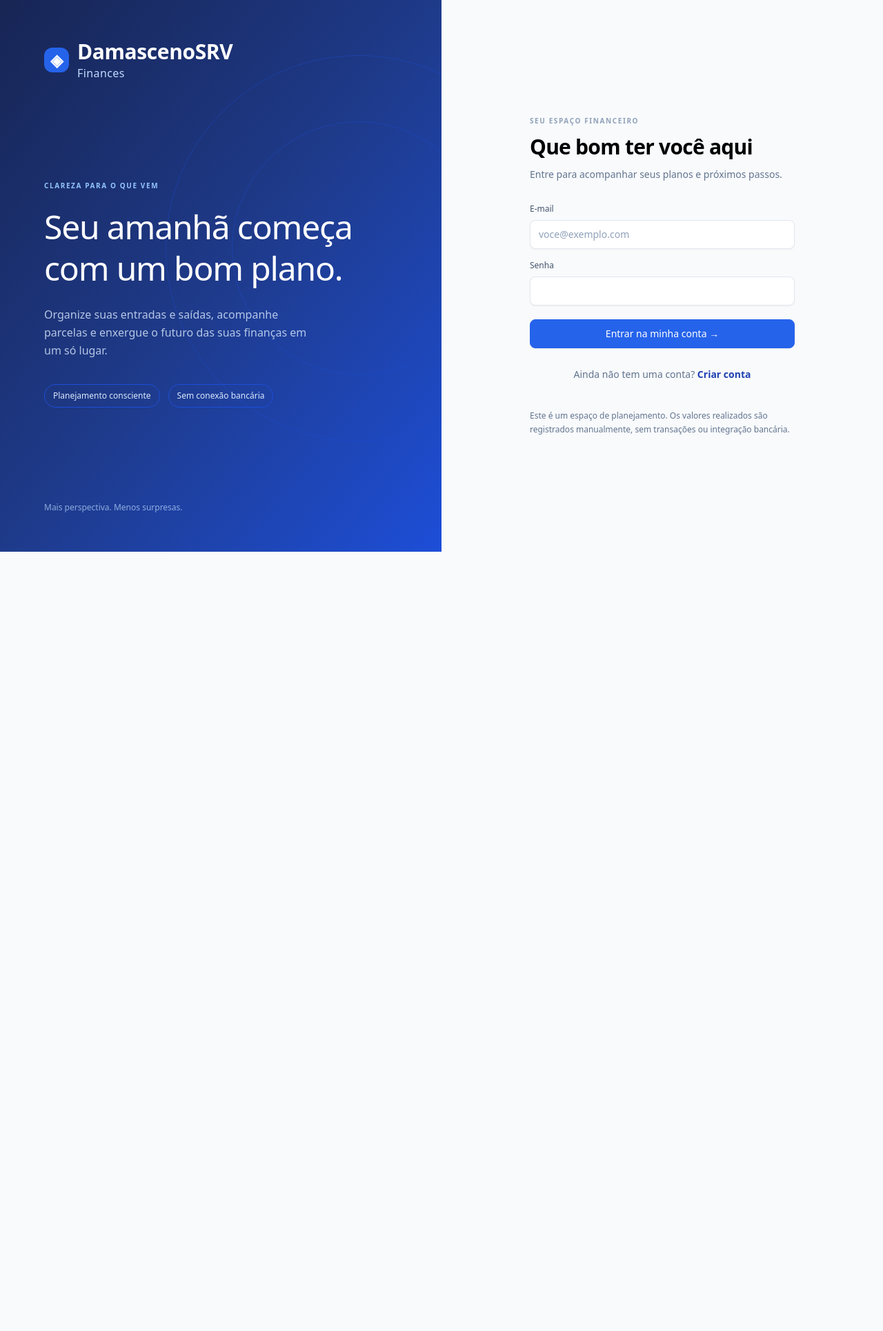
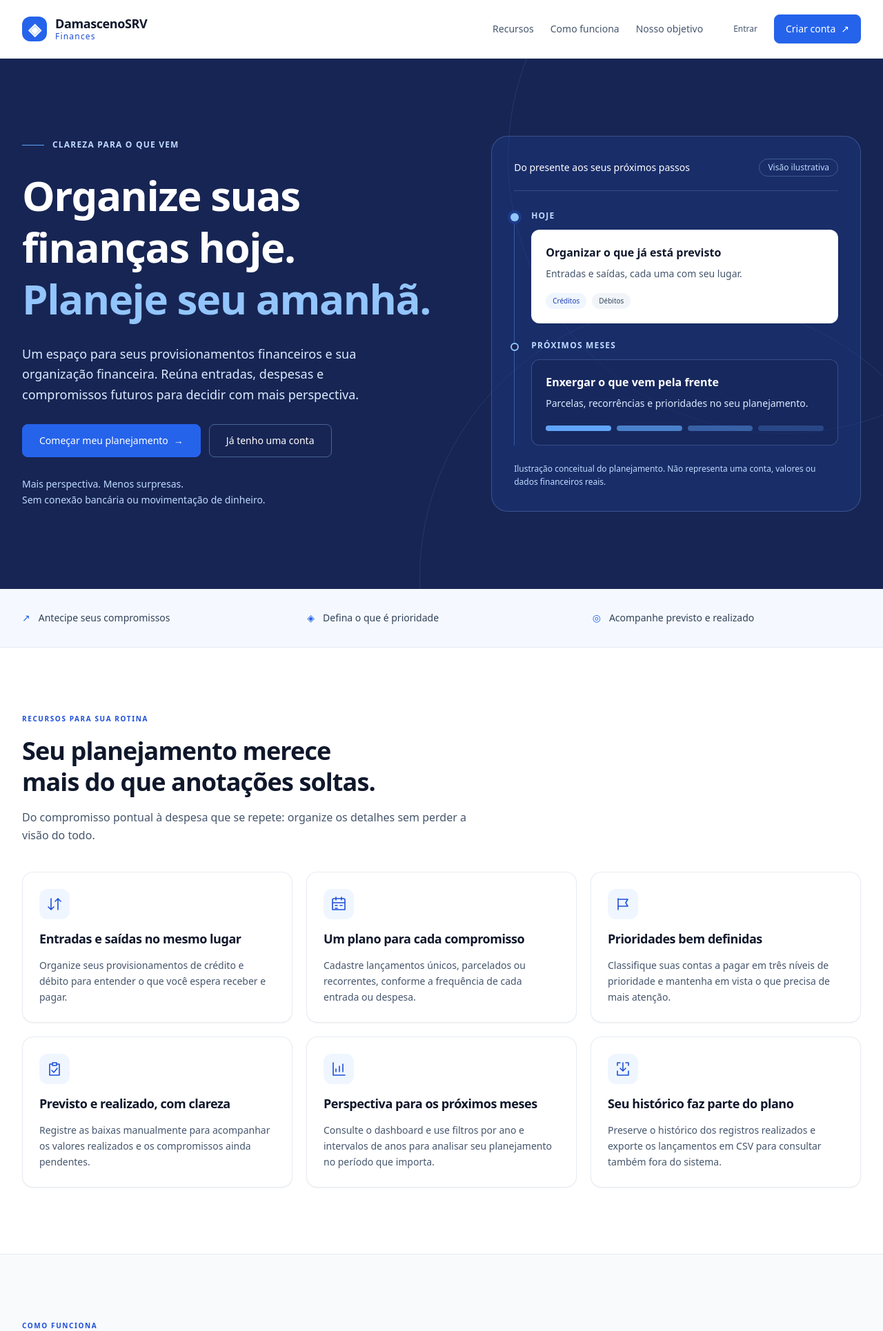
Before and after one commit to leonardohenriquedc/finances, a Laravel app: page / in a window 1280 px wide. Shown: the top 1930 px of the page at 69% size. Before the commit the page ends 800 px from the top, so only its background shows below. Run offline with Laravel 12, Linux system fonts and the light colour scheme; style sheets or scripts are compiled from the project's sources.

Commit message:
created a page of presentation

```diff
--- a/resources/js/App.vue
+++ b/resources/js/App.vue
@@ -11,6 +11,8 @@ import PriorityBadge from './PriorityBadge.vue';
 import { api, refreshCsrf, ApiError, errorMessage, money, date, today, statusLabel } from './api';
 import type { User, Dashboard, FinancialPlan, Occurrence, OccurrencePage, Filters, FieldErrors } from './types';
 import { chartFilters, filterParams, readFilterParams, yearLabel } from './yearFilters';
+
+defineProps<{ initialRegister?: boolean }>();
 
 type View = 'dashboard' | 'transactions' | 'recurrences';
 const user = ref<User | null>(null), starting = ref(true), busy = ref(false), actionBusy = ref(false);
@@ -132,7 +134,7 @@ const stateLabel = { active: 'Ativa', paused: 'Pausada', ended: 'Encerrada' };
 
 <template>
     <div v-if="starting" class="flex min-h-screen flex-col items-center justify-center gap-4 bg-slate-50" role="status"><span class="brand-mark">◈</span><p class="text-sm text-slate-500">Preparando o DamascenoSRV Finances…</p></div>
-    <template v-else-if="!user"><div v-if="error" class="fixed inset-x-4 top-4 z-50 mx-auto max-w-lg"><Errors :message="error" /><button class="btn-secondary mt-2" @click="initialize">Tentar novamente</button></div><Auth @authenticated="authenticated" /></template>
+    <template v-else-if="!user"><div v-if="error" class="fixed inset-x-4 top-4 z-50 mx-auto max-w-lg"><Errors :message="error" /><button class="btn-secondary mt-2" @click="initialize">Tentar novamente</button></div><Auth :initial-register="initialRegister" @authenticated="authenticated" /></template>
     <div v-else class="min-h-screen bg-canvas text-slate-800">
         <a href="#main-content" class="sr-only focus:not-sr-only focus:fixed focus:top-3 focus:left-3 focus:z-50 focus:bg-white focus:p-4">Pular para o conteúdo</a>
         <aside class="sidebar">
--- a/resources/js/Auth.vue
+++ b/resources/js/Auth.vue
@@ -4,7 +4,8 @@ import { api, refreshCsrf, ApiError, errorMessage } from './api';
 import type { User, FieldErrors } from './types';
 import Errors from './Errors.vue';
 const emit = defineEmits<{ authenticated: [user: User] }>();
-const register = ref(false), busy = ref(false), error = ref(''), fields = ref<FieldErrors>({});
+const props = defineProps<{ initialRegister?: boolean }>();
+const register = ref(props.initialRegister ?? false), busy = ref(false), error = ref(''), fields = ref<FieldErrors>({});
 const form = reactive({ name: '', email: '', password: '', password_confirmation: '' });
 async function submit() {
     busy.value = true; error.value = ''; fields.value = {};
--- /dev/null
+++ b/resources/js/Presentation.vue
@@ -0,0 +1,174 @@
+<script setup lang="ts">
+defineProps<{ appUrl: string; registerUrl: string }>();
+
+const features: ReadonlyArray<{ title: string; description: string; icon: string }> = [
+    { title: 'Entradas e saídas no mesmo lugar', description: 'Organize seus provisionamentos de crédito e débito para entender o que você espera receber e pagar.', icon: 'M7 4v16m-4-4 4 4 4-4M17 20V4m-4 4 4-4 4 4' },
+    { title: 'Um plano para cada compromisso', description: 'Cadastre lançamentos únicos, parcelados ou recorrentes, conforme a frequência de cada entrada ou despesa.', icon: 'M8 2v4m8-4v4M3 10h18M5 4h14a2 2 0 0 1 2 2v14H3V6a2 2 0 0 1 2-2m2 10h3m4 0h3m-10 4h3' },
+    { title: 'Prioridades bem definidas', description: 'Classifique suas contas a pagar em três níveis de prioridade e mantenha em vista o que precisa de mais atenção.', icon: 'M5 20V4m0 1h14l-3 5 3 5H5' },
+    { title: 'Previsto e realizado, com clareza', description: 'Registre as baixas manualmente para acompanhar os valores realizados e os compromissos ainda pendentes.', icon: 'M9 5H5v16h14V5h-4M9 3h6v4H9zM8 14l3 3 5-6' },
+    { title: 'Perspectiva para os próximos meses', description: 'Consulte o dashboard e use filtros por ano e intervalos de anos para analisar seu planejamento no período que importa.', icon: 'M4 3v18h17M8 16v-4m5 4V8m5 8V5' },
+    { title: 'Seu histórico faz parte do plano', description: 'Preserve o histórico dos registros realizados e exporte os lançamentos em CSV para consultar também fora do sistema.', icon: 'M12 3v12m-4-4 4 4 4-4M4 15v6h16v-6M4 7V3h4m8 0h4v4' },
+];
+
+const steps: ReadonlyArray<{ number: string; title: string; description: string }> = [
+    { number: '01', title: 'Coloque seus planos no papel. Ou melhor, aqui.', description: 'Cadastre as entradas e saídas previstas, escolha a frequência e defina as prioridades das suas contas a pagar.' },
+    { number: '02', title: 'Olhe além do mês atual.', description: 'Explore os períodos e o dashboard para visualizar como seus compromissos se distribuem ao longo do tempo.' },
+    { number: '03', title: 'Acompanhe o que aconteceu.', description: 'Informe manualmente os pagamentos e recebimentos realizados e mantenha seu planejamento atualizado.' },
+];
+</script>
+
+<template>
+    <div class="min-h-screen bg-white text-slate-900" lang="pt-BR">
+        <a href="#conteudo" class="sr-only z-50 rounded-lg bg-white px-5 py-3 text-brand-800 focus:not-sr-only focus:fixed focus:top-4 focus:left-4">Pular para o conteúdo</a>
+
+        <header class="border-b border-slate-200/80 bg-white">
+            <div class="mx-auto flex max-w-7xl flex-wrap items-center justify-between gap-x-8 gap-y-5 px-6 py-5 lg:px-8">
+                <a href="#" class="inline-flex items-center gap-3 font-semibold tracking-tight" aria-label="DamascenoSRV Finances — início">
+                    <span class="brand-mark" aria-hidden="true">◈</span>
+                    <span><span class="block text-lg leading-tight">DamascenoSRV</span><span class="block text-xs font-medium tracking-widest text-brand-700">Finances</span></span>
+                </a>
+                <nav aria-label="Navegação principal" class="flex flex-wrap items-center gap-x-6 gap-y-2 text-sm font-medium text-slate-600 lg:ml-auto">
+                    <a href="#recursos" class="inline-flex min-h-11 items-center hover:text-brand-700">Recursos</a>
+                    <a href="#como-funciona" class="inline-flex min-h-11 items-center hover:text-brand-700">Como funciona</a>
+                    <a href="#objetivo" class="inline-flex min-h-11 items-center hover:text-brand-700">Nosso objetivo</a>
+                </nav>
+                <div class="flex flex-wrap items-center gap-3">
+                    <a :href="appUrl" class="btn-quiet">Entrar</a>
+                    <a :href="registerUrl" class="btn-primary">Criar conta <span aria-hidden="true">↗</span></a>
+                </div>
+            </div>
+        </header>
+
+        <main id="conteudo" tabindex="-1">
+            <section aria-labelledby="hero-title" class="relative isolate overflow-hidden bg-brand-950 text-white">
+                <div aria-hidden="true" class="pointer-events-none absolute -top-64 -right-64 size-200 rounded-full border border-brand-400/15"></div>
+                <div aria-hidden="true" class="pointer-events-none absolute -right-32 -bottom-96 size-200 rounded-full border border-brand-400/15"></div>
+                <div class="relative mx-auto grid max-w-7xl items-center gap-14 px-6 py-20 sm:py-24 lg:grid-cols-[1.15fr_1fr] lg:gap-16 lg:px-8 lg:py-28">
+                    <div class="flex flex-col items-start gap-7">
+                        <p class="flex items-center gap-3 text-xs font-semibold tracking-widest text-brand-200"><span aria-hidden="true" class="h-px w-8 bg-brand-400"></span>CLAREZA PARA O QUE VEM</p>
+                        <h1 id="hero-title" class="max-w-2xl text-4xl leading-tight font-semibold tracking-tight sm:text-5xl lg:text-6xl">Organize suas finanças hoje. <span class="text-brand-300">Planeje seu amanhã.</span></h1>
+                        <p class="max-w-lg text-base leading-relaxed text-brand-100 sm:text-lg">Um espaço para seus provisionamentos financeiros e sua organização financeira. Reúna entradas, despesas e compromissos futuros para decidir com mais perspectiva.</p>
+                        <div class="flex flex-wrap gap-3">
+                            <a :href="registerUrl" class="btn-primary min-h-12 px-6">Começar meu planejamento <span aria-hidden="true">→</span></a>
+                            <a :href="appUrl" class="inline-flex min-h-12 items-center justify-center rounded-lg border border-brand-300/40 px-6 py-3 text-sm font-medium text-white hover:bg-brand-900">Já tenho uma conta</a>
+                        </div>
+                        <p class="text-sm leading-relaxed text-brand-200">Mais perspectiva. Menos surpresas.<br />Sem conexão bancária ou movimentação de dinheiro.</p>
+                    </div>
+
+                    <figure class="min-w-0 rounded-3xl border border-brand-300/25 bg-brand-900/40 p-5 sm:p-8">
+                        <div class="flex flex-wrap items-center justify-between gap-3 border-b border-brand-300/20 pb-5">
+                            <p class="text-sm font-medium text-white">Do presente aos seus próximos passos</p>
+                            <span class="rounded-full border border-brand-300/30 px-3 py-1 text-xs text-brand-200">Visão ilustrativa</span>
+                        </div>
+                        <ol class="relative mt-7 flex flex-col gap-6 border-l border-brand-400/40 pl-6">
+                            <li class="relative flex flex-col gap-3">
+                                <span aria-hidden="true" class="absolute top-1 -left-7.5 size-3 rounded-full bg-brand-300 ring-4 ring-brand-900"></span>
+                                <p class="text-xs font-semibold tracking-widest text-brand-200">HOJE</p>
+                                <div class="rounded-xl border border-brand-200/30 bg-white p-4 text-slate-900 shadow-sm sm:p-5">
+                                    <p class="font-semibold">Organizar o que já está previsto</p>
+                                    <p class="mt-2 text-sm leading-relaxed text-slate-600">Entradas e saídas, cada uma com seu lugar.</p>
+                                    <div class="mt-4 flex flex-wrap gap-2"><span class="badge bg-brand-50 text-brand-800">Créditos</span><span class="badge bg-slate-100 text-slate-700">Débitos</span></div>
+                                </div>
+                            </li>
+                            <li class="relative flex flex-col gap-3">
+                                <span aria-hidden="true" class="absolute top-1 -left-7.5 size-3 rounded-full border-2 border-brand-300 bg-brand-950"></span>
+                                <p class="text-xs font-semibold tracking-widest text-brand-200">PRÓXIMOS MESES</p>
+                                <div class="rounded-xl border border-brand-300/25 bg-brand-950/50 p-4 sm:p-5">
+                                    <p class="font-semibold">Enxergar o que vem pela frente</p>
+                                    <p class="mt-2 text-sm leading-relaxed text-brand-100">Parcelas, recorrências e prioridades no seu planejamento.</p>
+                                    <div aria-hidden="true" class="mt-5 grid grid-cols-4 gap-2">
+                                        <span class="h-2 rounded-full bg-brand-400"></span><span class="h-2 rounded-full bg-brand-400/70"></span><span class="h-2 rounded-full bg-brand-400/45"></span><span class="h-2 rounded-full bg-brand-400/25"></span>
+                                    </div>
+                                </div>
+                            </li>
+                        </ol>
+                        <figcaption class="mt-6 text-xs leading-relaxed text-brand-200">Ilustração conceitual do planejamento. Não representa uma conta, valores ou dados financeiros reais.</figcaption>
+                    </figure>
+                </div>
+            </section>
+
+            <section aria-label="Objetivos do planejamento" class="border-b border-slate-200 bg-brand-50/60">
+                <ul class="mx-auto grid max-w-7xl gap-6 px-6 py-8 text-sm font-medium text-slate-700 sm:grid-cols-3 lg:px-8">
+                    <li class="flex items-center gap-3"><span aria-hidden="true" class="text-brand-600">↗</span>Antecipe seus compromissos</li>
+                    <li class="flex items-center gap-3"><span aria-hidden="true" class="text-brand-600">◈</span>Defina o que é prioridade</li>
+                    <li class="flex items-center gap-3"><span aria-hidden="true" class="text-brand-600">◎</span>Acompanhe previsto e realizado</li>
+                </ul>
+            </section>
+
+            <section id="recursos" aria-labelledby="features-title" class="mx-auto max-w-7xl scroll-mt-8 px-6 py-20 sm:py-24 lg:px-8">
+                <div class="flex max-w-2xl flex-col gap-4">
+                    <p class="eyebrow text-brand-700!">RECURSOS PARA SUA ROTINA</p>
+                    <h2 id="features-title" class="text-3xl leading-tight font-semibold tracking-tight sm:text-4xl">Seu planejamento merece<br class="hidden sm:block" /> mais do que anotações soltas.</h2>
+                    <p class="text-base leading-relaxed text-slate-600">Do compromisso pontual à despesa que se repete: organize os detalhes sem perder a visão do todo.</p>
+                </div>
+                <div class="mt-10 grid gap-5 sm:grid-cols-2 lg:grid-cols-3">
+                    <article v-for="feature in features" :key="feature.title" class="panel flex flex-col items-start gap-4">
+                        <span class="flex size-11 items-center justify-center rounded-xl bg-brand-50 text-brand-700">
+                            <svg aria-hidden="true" focusable="false" class="size-6" viewBox="0 0 24 24" fill="none" stroke="currentColor" stroke-width="1.6" stroke-linecap="round" stroke-linejoin="round"><path :d="feature.icon" /></svg>
+                        </span>
+                        <h3 class="text-lg leading-snug font-semibold tracking-tight">{{ feature.title }}</h3>
+                        <p class="text-sm leading-relaxed text-slate-600">{{ feature.description }}</p>
+                    </article>
+                </div>
+            </section>
+
+            <section id="como-funciona" aria-labelledby="steps-title" class="scroll-mt-8 border-y border-slate-200/80 bg-canvas">
+                <div class="mx-auto max-w-7xl px-6 py-20 sm:py-24 lg:px-8">
+                    <div class="flex max-w-2xl flex-col gap-4">
+                        <p class="eyebrow text-brand-700!">COMO FUNCIONA</p>
+                        <h2 id="steps-title" class="text-3xl leading-tight font-semibold tracking-tight sm:text-4xl">Um plano que acompanha você.</h2>
+                        <p class="text-base leading-relaxed text-slate-600">Três passos para transformar compromissos em uma visão mais clara das suas finanças.</p>
+                    </div>
+                    <ol class="mt-12 grid gap-10 md:grid-cols-3 md:gap-8">
+                        <li v-for="step in steps" :key="step.number" class="flex flex-col items-start gap-5 border-t border-slate-200 pt-6">
+                            <span aria-hidden="true" class="text-3xl font-semibold tracking-tight text-brand-600">{{ step.number }}</span>
+                            <h3 class="max-w-xs text-xl leading-snug font-semibold tracking-tight">{{ step.title }}</h3>
+                            <p class="text-sm leading-relaxed text-slate-600">{{ step.description }}</p>
+                        </li>
+                    </ol>
+                </div>
+            </section>
+
+            <section id="objetivo" aria-labelledby="purpose-title" class="mx-auto grid max-w-7xl scroll-mt-8 gap-10 px-6 py-20 sm:py-24 lg:grid-cols-2 lg:items-center lg:gap-20 lg:px-8">
+                <div class="flex flex-col items-start gap-5">
+                    <p class="eyebrow text-brand-700!">NOSSO OBJETIVO</p>
+                    <h2 id="purpose-title" class="text-3xl leading-tight font-semibold tracking-tight sm:text-4xl">Menos improviso.<br />Mais intenção nas suas decisões.</h2>
+                    <p class="text-base leading-relaxed text-slate-600">O DamascenoSRV Finances é um site para provisionamentos financeiros e organização financeira. A proposta é ajudar você a enxergar seus compromissos e planejar os próximos meses com mais contexto.</p>
+                    <p class="text-base leading-relaxed text-slate-600">Você registra o que espera receber ou pagar, acompanha as prioridades e informa o que foi realizado. O planejamento fica em um só lugar; as decisões continuam com você.</p>
+                </div>
+                <aside aria-labelledby="planning-title" class="rounded-2xl border border-brand-100 bg-brand-50 p-6 sm:p-8">
+                    <span aria-hidden="true" class="flex size-11 items-center justify-center rounded-xl bg-white text-brand-700">
+                        <svg focusable="false" class="size-6" viewBox="0 0 24 24" fill="none" stroke="currentColor" stroke-width="1.6" stroke-linecap="round"><circle cx="12" cy="12" r="9" /><path d="M12 11v6m0-10v1" /></svg>
+                    </span>
+                    <h3 id="planning-title" class="mt-5 text-xl font-semibold tracking-tight text-brand-950">Planejamento, não transações.</h3>
+                    <p class="mt-4 text-sm leading-relaxed text-slate-700">As baixas de pagamentos e recebimentos são manuais e informativas. Registrar uma baixa não movimenta dinheiro nem efetua um pagamento.</p>
+                    <p class="mt-4 text-sm leading-relaxed text-slate-700">O sistema não conecta contas bancárias, não importa movimentações bancárias automaticamente e não substitui seu banco.</p>
+                </aside>
+            </section>
+
+            <section aria-labelledby="start-title" class="px-6 pb-20 sm:pb-24 lg:px-8">
+                <div class="mx-auto flex max-w-7xl flex-col items-start gap-8 rounded-3xl bg-brand-950 px-6 py-10 text-white sm:px-10 sm:py-12 lg:flex-row lg:items-center lg:justify-between lg:px-12">
+                    <div class="flex max-w-xl flex-col gap-4">
+                        <p class="text-xs font-semibold tracking-widest text-brand-300">SEU PRÓXIMO PASSO</p>
+                        <h2 id="start-title" class="text-3xl leading-tight font-semibold tracking-tight sm:text-4xl">Dê um lugar aos seus planos.</h2>
+                        <p class="text-base leading-relaxed text-brand-100">Comece a organizar hoje os compromissos que fazem parte do seu amanhã.</p>
+                    </div>
+                    <div class="flex shrink-0 flex-col items-start gap-4">
+                        <a :href="registerUrl" class="btn-primary min-h-12 px-6">Criar minha conta <span aria-hidden="true">→</span></a>
+                        <a :href="appUrl" class="inline-flex min-h-11 items-center text-sm text-brand-100 underline underline-offset-4 hover:text-white">Já tem uma conta? Entre aqui</a>
+                    </div>
+                </div>
+            </section>
+        </main>
+
+        <footer class="border-t border-slate-200 bg-canvas">
+            <div class="mx-auto flex max-w-7xl flex-wrap items-center justify-between gap-6 px-6 py-8 lg:px-8">
+                <a href="#" class="inline-flex items-center gap-3" aria-label="DamascenoSRV Finances — voltar ao início">
+                    <span class="brand-mark" aria-hidden="true">◈</span>
+                    <span class="text-sm font-semibold">DamascenoSRV <span class="text-brand-700">Finances</span></span>
+                </a>
+                <p class="max-w-sm text-xs leading-relaxed text-slate-600">Organização no presente. Perspectiva para o futuro.<br />Um espaço de planejamento, sem transações bancárias.</p>
+            </div>
+        </footer>
+    </div>
+</template>
--- a/resources/js/app.ts
+++ b/resources/js/app.ts
@@ -1,4 +1,23 @@
 import { createApp } from 'vue';
-import App from './App.vue';
 
-createApp(App).mount('#app');
+const element = document.querySelector<HTMLElement>('#app');
+
+async function mountPage(root: HTMLElement): Promise<void> {
+    if (root.dataset.page === 'presentation') {
+        const { default: Presentation } = await import('./Presentation.vue');
+        createApp(Presentation, {
+            appUrl: root.dataset.appUrl,
+            registerUrl: root.dataset.registerUrl,
+        }).mount(root);
+        return;
+    }
+
+    const { default: App } = await import('./App.vue');
+    createApp(App, { initialRegister: root.dataset.initialRegister === 'true' }).mount(root);
+}
+
+if (element) {
+    mountPage(element).catch(() => {
+        element.textContent = 'Não foi possível carregar a página. Atualize o navegador para tentar novamente.';
+    });
+}
--- a/resources/views/welcome.blade.php
+++ b/resources/views/welcome.blade.php
@@ -6,13 +6,19 @@
         <meta name="csrf-token" content="{{ csrf_token() }}">
 
         <meta name="theme-color" content="#2563eb">
-        <meta name="description" content="Planeje suas finanças, acompanhe entradas, saídas, parcelas e recorrências com mais clareza.">
-        <title>DamascenoSRV Finances · Planejamento financeiro</title>
+        <meta name="description" content="DamascenoSRV Finances: um site para provisionamentos financeiros e organização financeira. Planeje contas a pagar e a receber, parcelas e recorrências, sem transações bancárias.">
+        <title>{{ $page === 'presentation' ? 'DamascenoSRV Finances · Provisionamentos e organização financeira' : 'DamascenoSRV Finances · Planejamento financeiro' }}</title>
 
         @vite(['resources/css/app.css', 'resources/js/app.ts'])
     </head>
     <body>
-        <div id="app"></div>
-        <noscript>Ative o JavaScript no navegador para acessar seu planejamento financeiro.</noscript>
+        <div
+            id="app"
+            data-page="{{ $page }}"
+            data-app-url="{{ route('application') }}"
+            data-register-url="{{ route('application', ['auth' => 'register']) }}"
+            data-initial-register="{{ request()->query('auth') === 'register' ? 'true' : 'false' }}"
+        ></div>
+        <noscript>Ative o JavaScript no navegador para conhecer o DamascenoSRV Finances e acessar seu planejamento financeiro.</noscript>
     </body>
 </html>
--- a/routes/web.php
+++ b/routes/web.php
@@ -6,7 +6,8 @@ use App\Http\Controllers\FinancialPlanController;
 use App\Http\Controllers\OccurrenceController;
 use Illuminate\Support\Facades\Route;
 
-Route::view('/', 'welcome')->name('home');
+Route::view('/', 'welcome', ['page' => 'presentation'])->name('home');
+Route::view('/app', 'welcome', ['page' => 'application'])->name('application');
 
 // Same-origin JSON API: keep session cookies and CSRF protection for the Vue application.
 Route::prefix('api/v1')->name('api.v1.')->group(function (): void {
```
Also changed, not shown: tests/Feature/PresentationPageTest.php (added, +59 -0 lines), tests/Frontend/presentation.test.mjs (added, +66 -0 lines), README.md, 7 other files.
